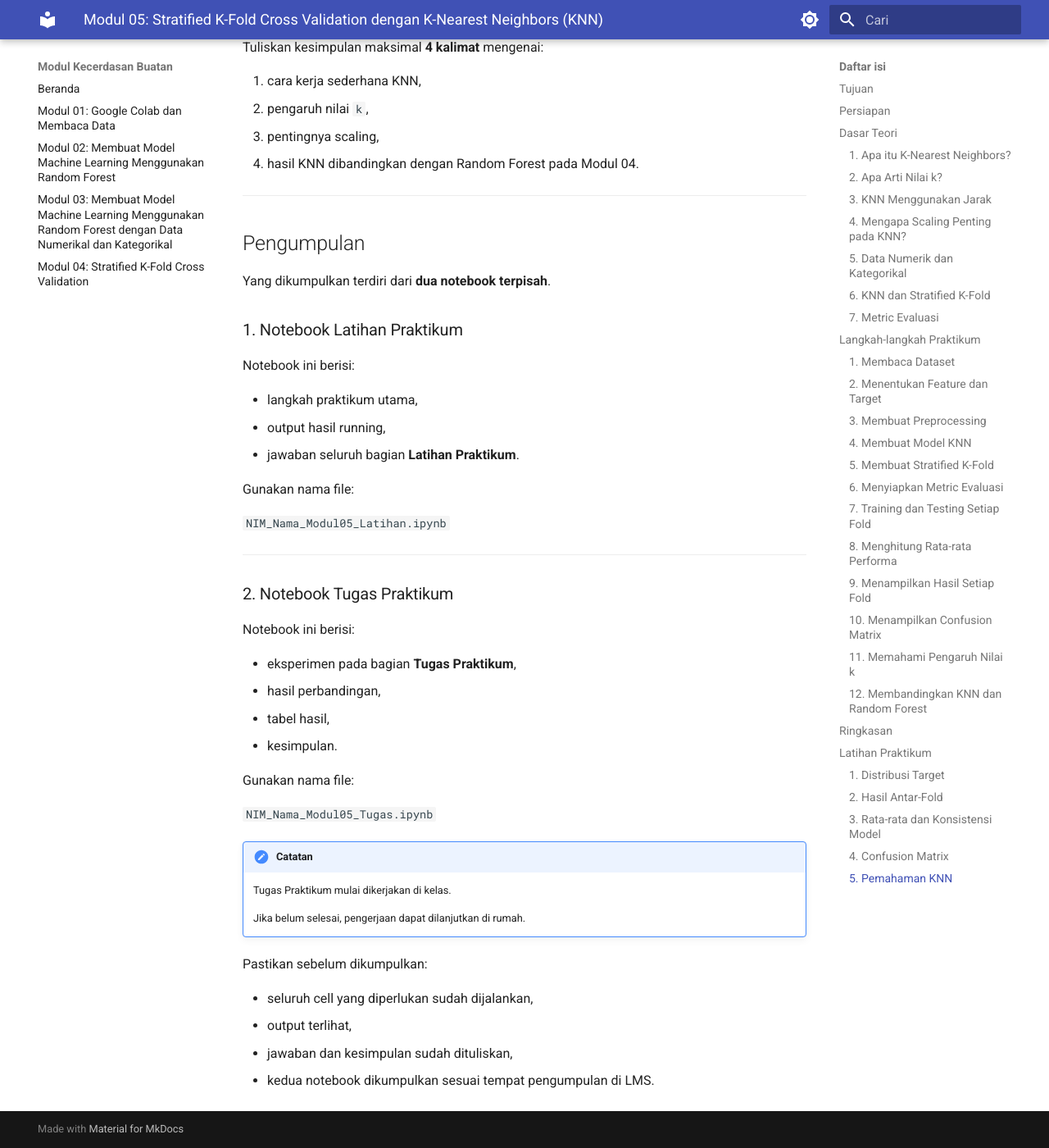
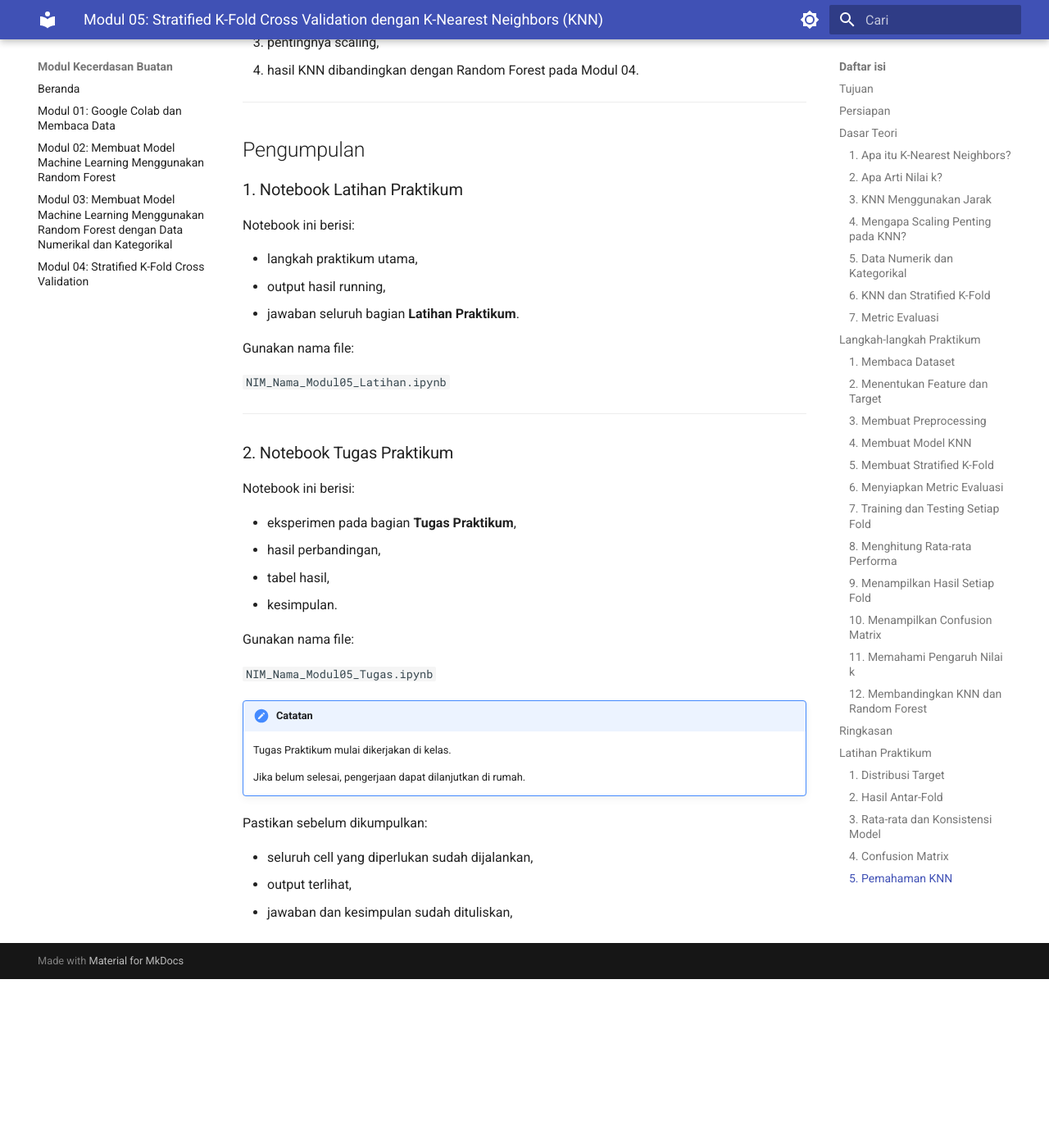
Before and after one commit to hysun7/modul-ai, an MkDocs documentation site: the page built from docs/modul05.md, in a window 1280 px wide and 1400 px high, scrolled down 18053 px. Shown: the whole window at 82% size. Built offline with MkDocs 1.6.1 and Material for MkDocs 9.7.7, drawn with Linux system fonts in a browser that asks for light colours; after the commit the page ends 19247 px from its top, so only the background shows below that; some of the changed text lies outside the part shown.

Commit message:
Update modul05.md

```diff
--- a/docs/modul05.md
+++ b/docs/modul05.md
@@ -381,9 +381,6 @@ Konsep penting:
 
 Jawab pertanyaan berikut berdasarkan hasil yang diperoleh selama mengikuti langkah-langkah praktikum.
 
-!!! note "Dikumpulkan"
-    **Latihan Praktikum dan Tugas Praktikum sama-sama dikumpulkan.**
-
     Latihan Praktikum dikerjakan berdasarkan hasil praktikum utama di kelas.
 
 ### 1. Distribusi Target
@@ -481,7 +478,6 @@ Kerjakan menggunakan Google Colab dan dataset `diabetes.csv`.
 
     Jika belum selesai pada waktu praktikum, tugas **boleh dilanjutkan di rumah**.
 
-    **Latihan Praktikum dan Tugas Praktikum dikumpulkan dalam notebook yang berbeda.**
 
 ## 1. Membandingkan Nilai k
 
@@ -570,8 +566,6 @@ Tuliskan kesimpulan maksimal **4 kalimat** mengenai:
 
 ## Pengumpulan
 
-Yang dikumpulkan terdiri dari **dua notebook terpisah**.
-
 ### 1. Notebook Latihan Praktikum
 
 Notebook ini berisi:
@@ -609,4 +603,3 @@ Pastikan sebelum dikumpulkan:
 - seluruh cell yang diperlukan sudah dijalankan,
 - output terlihat,
 - jawaban dan kesimpulan sudah dituliskan,
-- kedua notebook dikumpulkan sesuai tempat pengumpulan di LMS.
```
